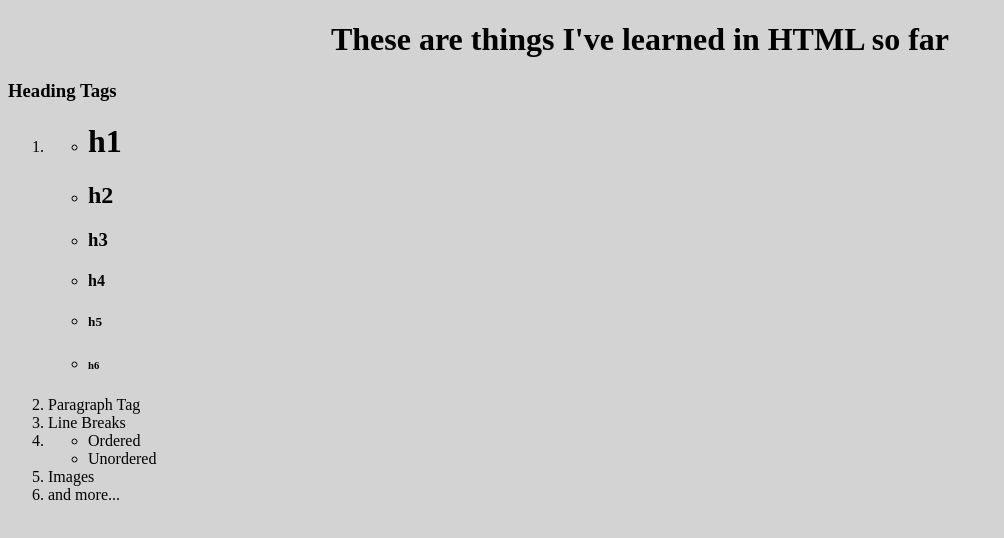
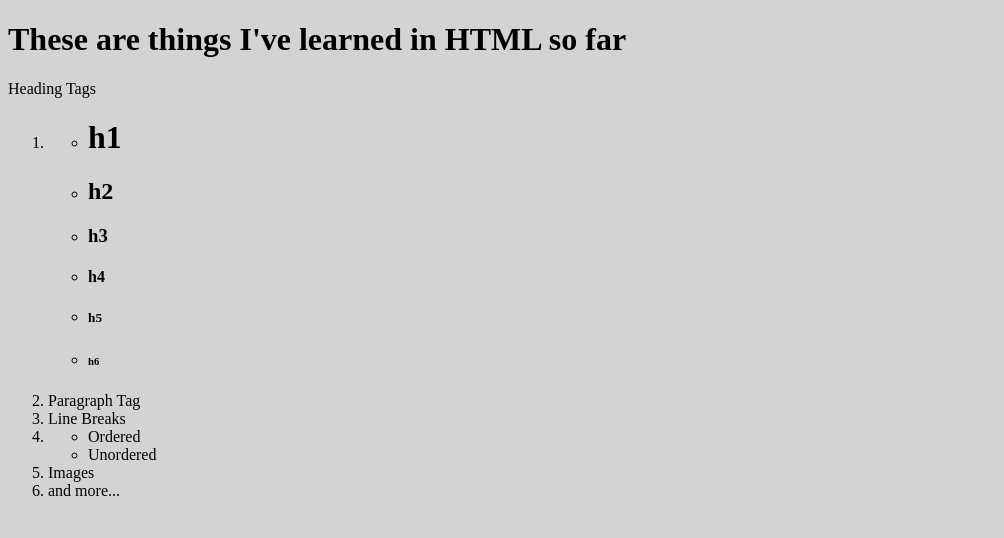
Before and after one commit to Annapup13/second-code, a plain HTML site: page index.html in a window 1280 px wide. Shown: the whole page, without its empty margins (0-1004 px from the left). Drawn offline with Linux system fonts and the light colour scheme.

Commit message:
small update

```diff
--- a/index.html
+++ b/index.html
@@ -9,8 +9,8 @@
 </head>
 <body>
  <div id="idname">
-    <p> <center><h1>These are things I've learned in HTML so far</h1></center>
-        <h3> Heading Tags </h3>
+    <p> <h1>These are things I've learned in HTML so far</h1>
+    Heading Tags
     <ol>
        <li>
          <ul>
```
